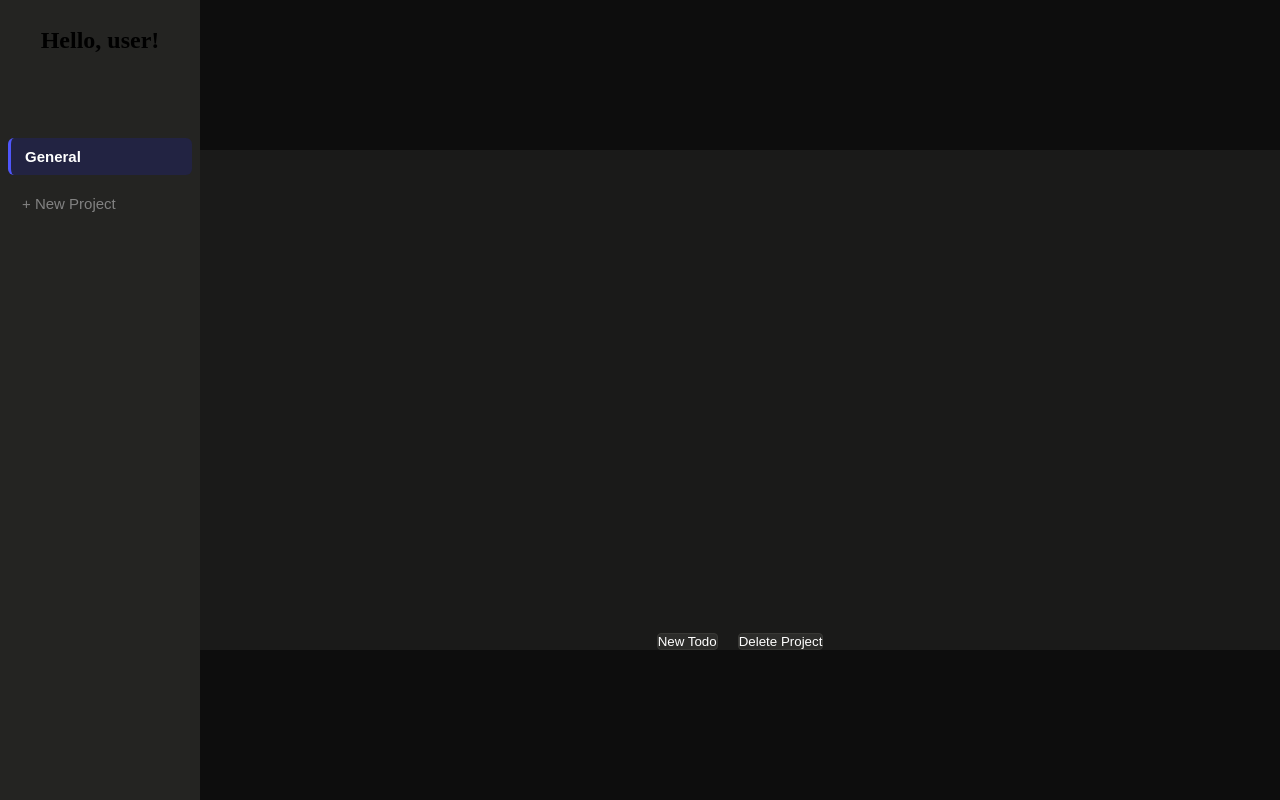
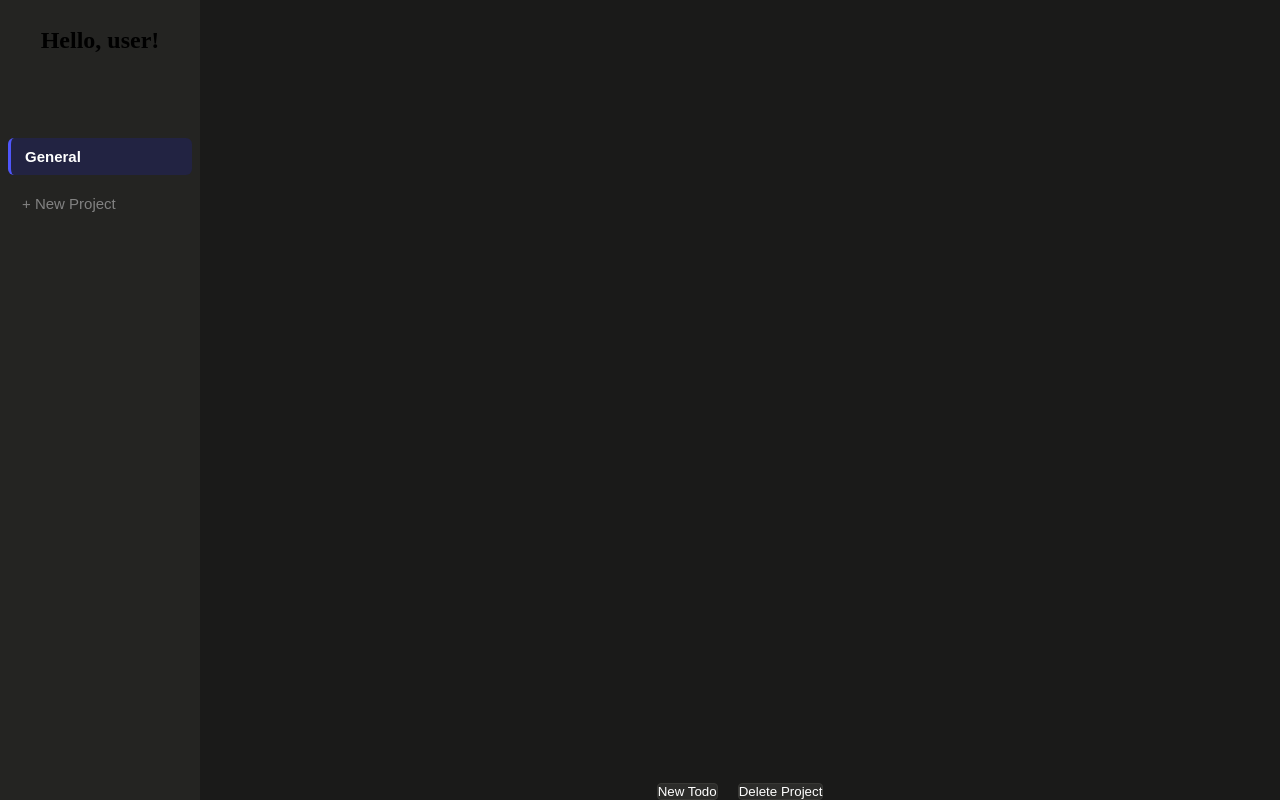
Before and after one commit to LucasAzevedoTheDev/to-do-list, a website built with webpack: page src/index.html in a window 1280 px wide. Built offline with nearby package versions, Linux system fonts and the light colour scheme.

Commit message:
change container-div viewport

```diff
--- a/src/styles.css
+++ b/src/styles.css
@@ -13,14 +13,12 @@ body {
 .container-div {
   background-color: #1a1a19;
   width: 100%;
-  height: 500px;
+  height: 100vh;
   display: flex;
   flex-direction: column;
   align-items: center;
   justify-content: space-between;
   gap: 15px;
-  margin-top: auto;
-  margin-bottom: auto;
 }
 
 .todo-div {
```
